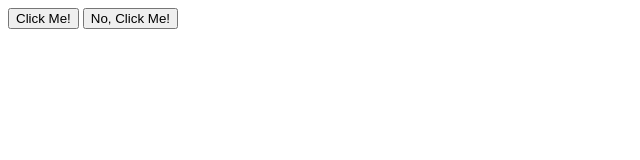
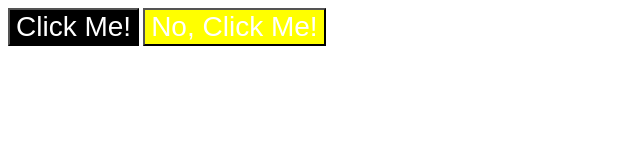
Before and after one commit to Toomin-jpg/Hughes-CSS, a plain HTML site: page Foundations/03CSS.html in a window 1280 px wide. Shown: the whole page, without its empty margins (0-640 px from the left). Drawn offline with Linux system fonts and the light colour scheme.

Commit message:
Add CSS classes and ID with unique styles

```diff
--- a/Foundations/03CSS.html
+++ b/Foundations/03CSS.html
@@ -5,10 +5,10 @@
     <meta http-equiv="X-UA-Compatible" content="IE=edge">
     <meta name="viewport" content="width=device-width, initial-scale=1.0">
     <title>Grouping Selectors</title>
-    <link rel="stylesheet" href="style.css">
+    <link rel="stylesheet" href="03style.css">
   </head>
   <body>
-    <button>Click Me!</button>
-    <button>No, Click Me!</button>
+    <button class="antman" id="black">Click Me!</button>
+    <button class="antman" id="yella">No, Click Me!</button>
   </body>
 </html>
--- a/Foundations/03style.css
+++ b/Foundations/03style.css
@@ -0,0 +1,13 @@
+.antman {
+    font-size: 28px;
+    font-family: 'Helvetica', 'Times New Roman' 'Sans-Serif';
+    color: white;
+}
+
+#black  {
+    background-color: black;
+}
+
+#yella  {
+    background-color: yellow;
+}
```
